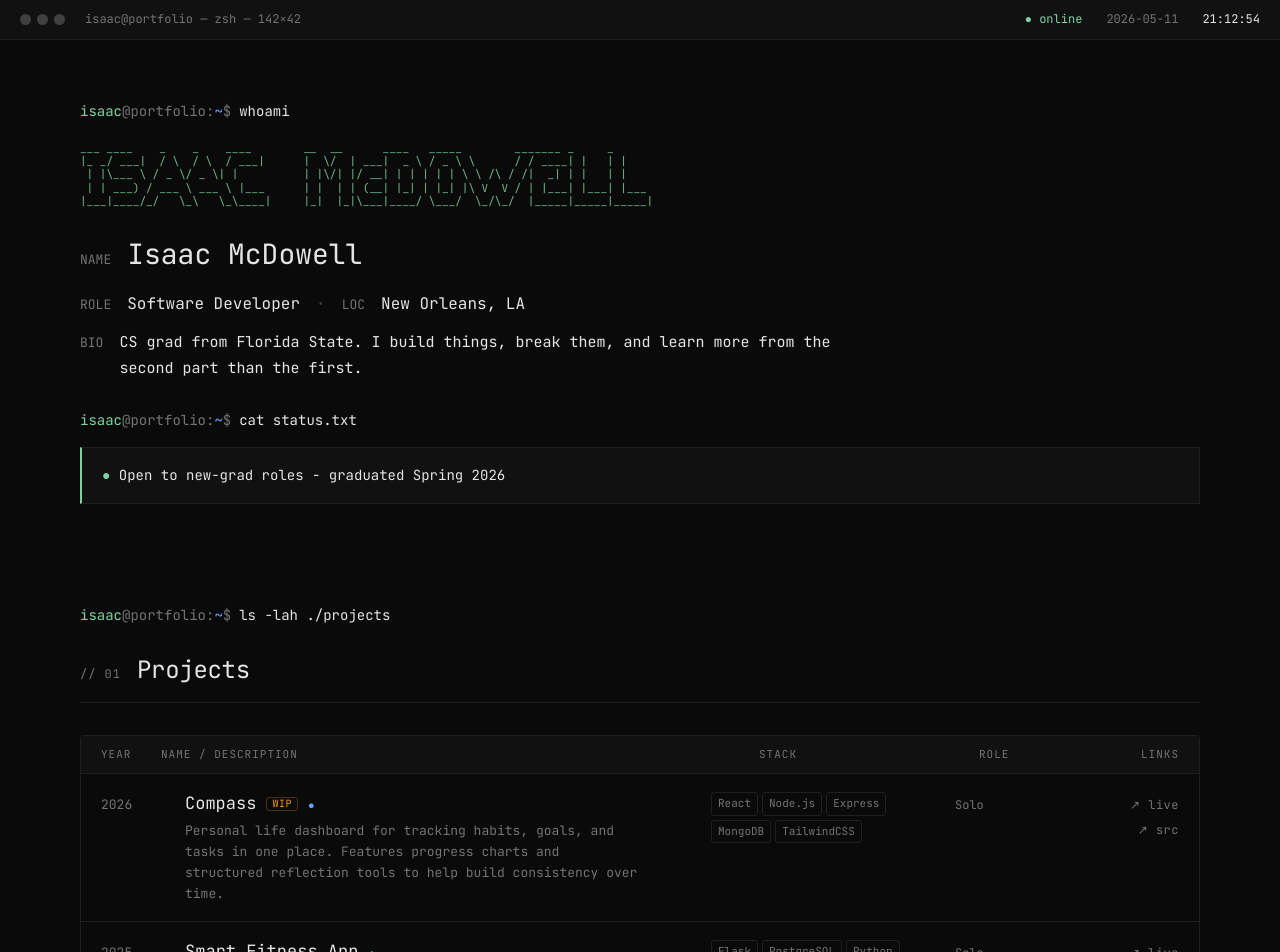
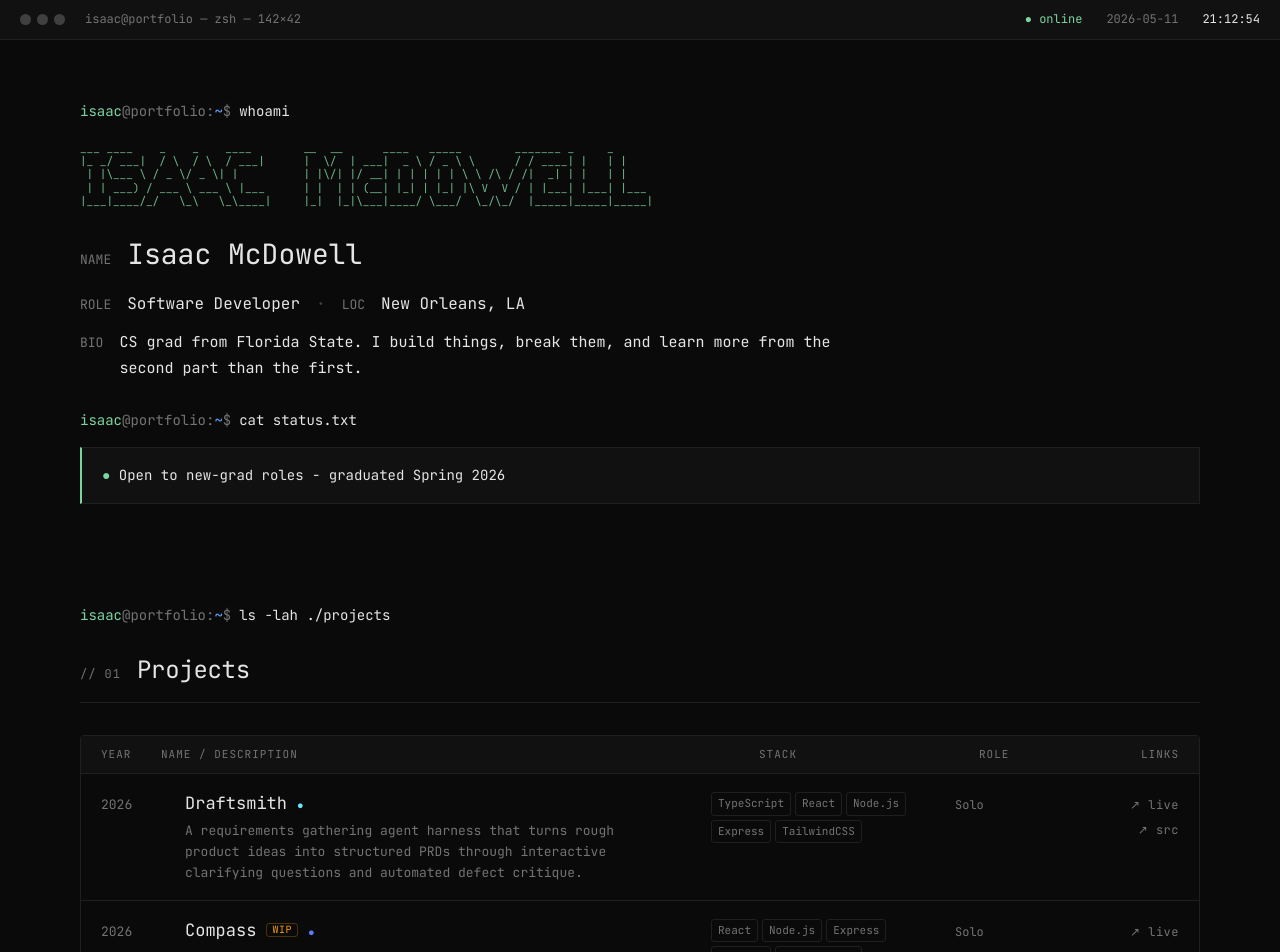
Before and after one commit to merleezy/portfolio-site, a React (Vite) app: page / in a window 1280 px wide. Shown: the top 952 px of the page. Built offline with nearby package versions, Linux system fonts and the light colour scheme.

Commit message:
feat: add Draftsmith project and update Compass accent color

```diff
--- a/src/data/portfolio.js
+++ b/src/data/portfolio.js
@@ -11,6 +11,19 @@ export const portfolio = {
 
   projects: [
     {
+      id: "draftsmith",
+      name: "Draftsmith",
+      year: "2026",
+      blurb:
+        "A requirements gathering agent harness that turns rough product ideas into structured PRDs through interactive clarifying questions and automated defect critique.",
+      tech: ["TypeScript", "React", "Node.js", "Express", "TailwindCSS"],
+      role: "Solo",
+      live: "requirements-agent.vercel.app",
+      repo: "github.com/merleezy/compass",
+      accent: "#67e8f9",
+      wip: false,
+    },
+    {
       id: "compass",
       name: "Compass",
       year: "2026",
@@ -20,7 +33,7 @@ export const portfolio = {
       role: "Solo",
       live: "compass-seven-psi.vercel.app/habits",
       repo: "github.com/merleezy/compass",
-      accent: "#60a5fa",
+      accent: "#607afaff",
       wip: true,
     },
     {
```
